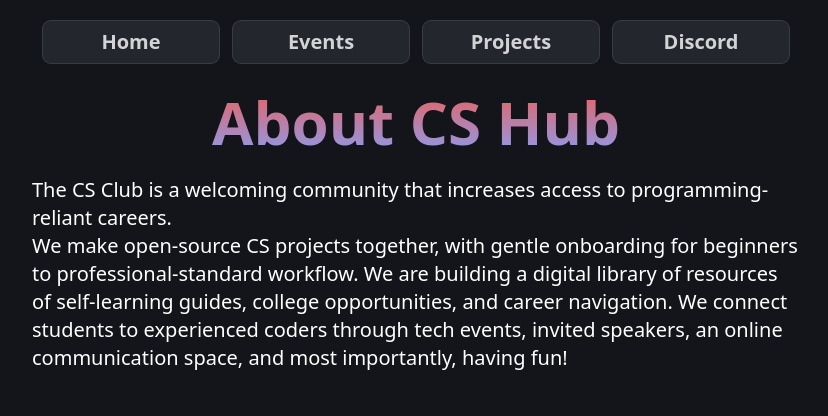
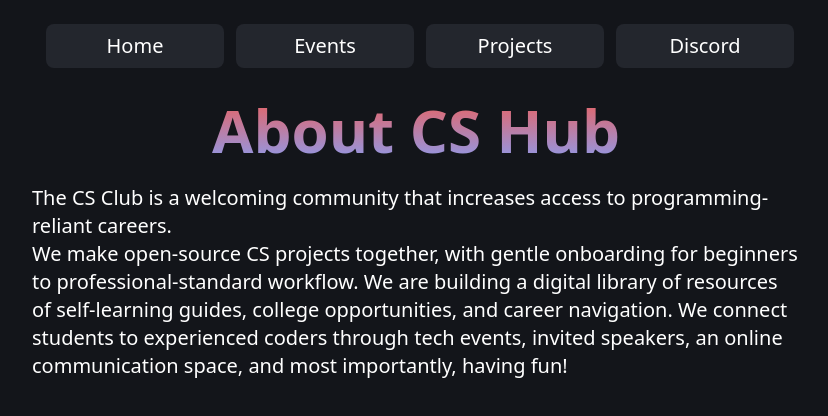
Before and after one commit to ccsf-cs-club/ccsf-cs-club, an Astro site: page /about in a window 1280 px wide. Shown: the whole page, without its empty margins (224-1052 px from the left). Built offline with nearby package versions, Linux system fonts and the light colour scheme; Astro itself is replaced by a stand-in of ours.

Commit message:
restyle navbar and replace stlying into tailwind for about page

```diff
--- a/src/components/Navigation.astro
+++ b/src/components/Navigation.astro
@@ -6,46 +6,18 @@
 
 const { title, href } = Astro.props;
 ---
-<li class="nav-component mx-1.5">
-    <a href={href}>
-        <h2 class="m-0 text-xl">
+<li class="nav-component mx-1.5 w-full text-center">
+    <a  href={href}>
+        <button class="m-1 text-xl bg-[#23262d] hover:bg-[#3e4a5f] text-center rounded-lg p-2 w-full">
             {title}
 
-        </h2>
+        </button>
     </a>
 </li>
 
-<style>
-    .nav-component {
-        list-style: none;
-        background-color: #23262d;
-		background-image: none;
-		border-radius: 9px;
-		background-position: 100%;
-		box-shadow: inset 0 0 0 1px rgba(255, 255, 255, 0.1);
-        text-align: center;
-		padding: 0.5rem;
-		background-size: 400%;
-		width: 100%;
-    }
-    .nav-component > a {
-		width: 100%;
-		text-decoration: none;
-		border-radius: 8px;
-		color: white;
-		background-color: #23262d;
-		opacity: 0.8;
-	}
-    h2 {
-		transition: color 0.6s cubic-bezier(0.22, 1, 0.36, 1);
-	}
-    .nav-component:is(:hover, :focus-within) {
-		background: linear-gradient(#e66465, #9198e5);
-	}
 
-	a {
-		text-decoration: none;
-		color: red;
-		font-weight: 700;
-	}
-</style>
+<!-- color choices
+#3e4a5f - dark-grayish
+#545c6e - light grayish
+#5a73ad - blueish
+-->
--- a/src/pages/about.astro
+++ b/src/pages/about.astro
@@ -1,6 +1,5 @@
 ---
 import Layout from '../layouts/Layout.astro';
-
 import Navbar from '../components/Navbar.astro';
 ---
 <Layout title="About CS Hub">
```
